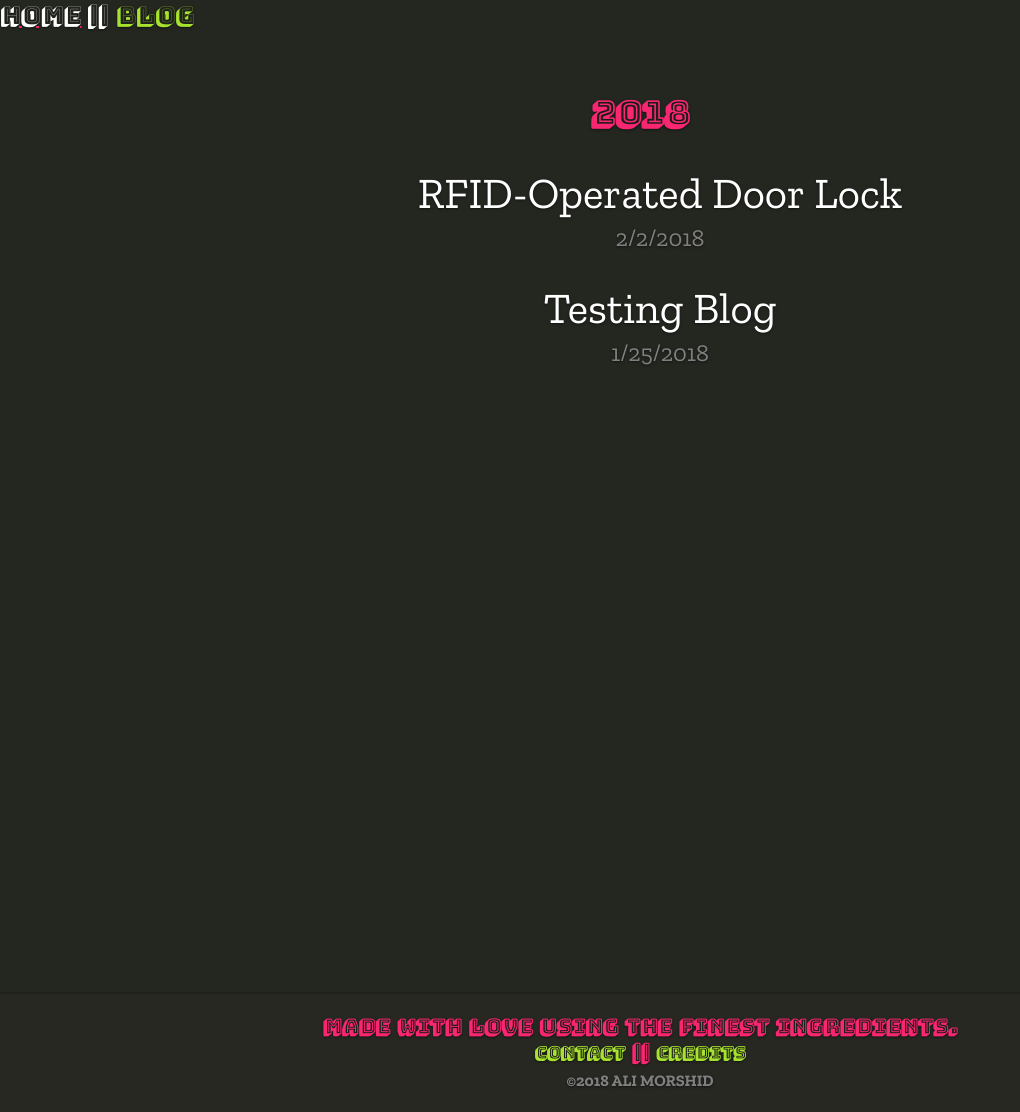
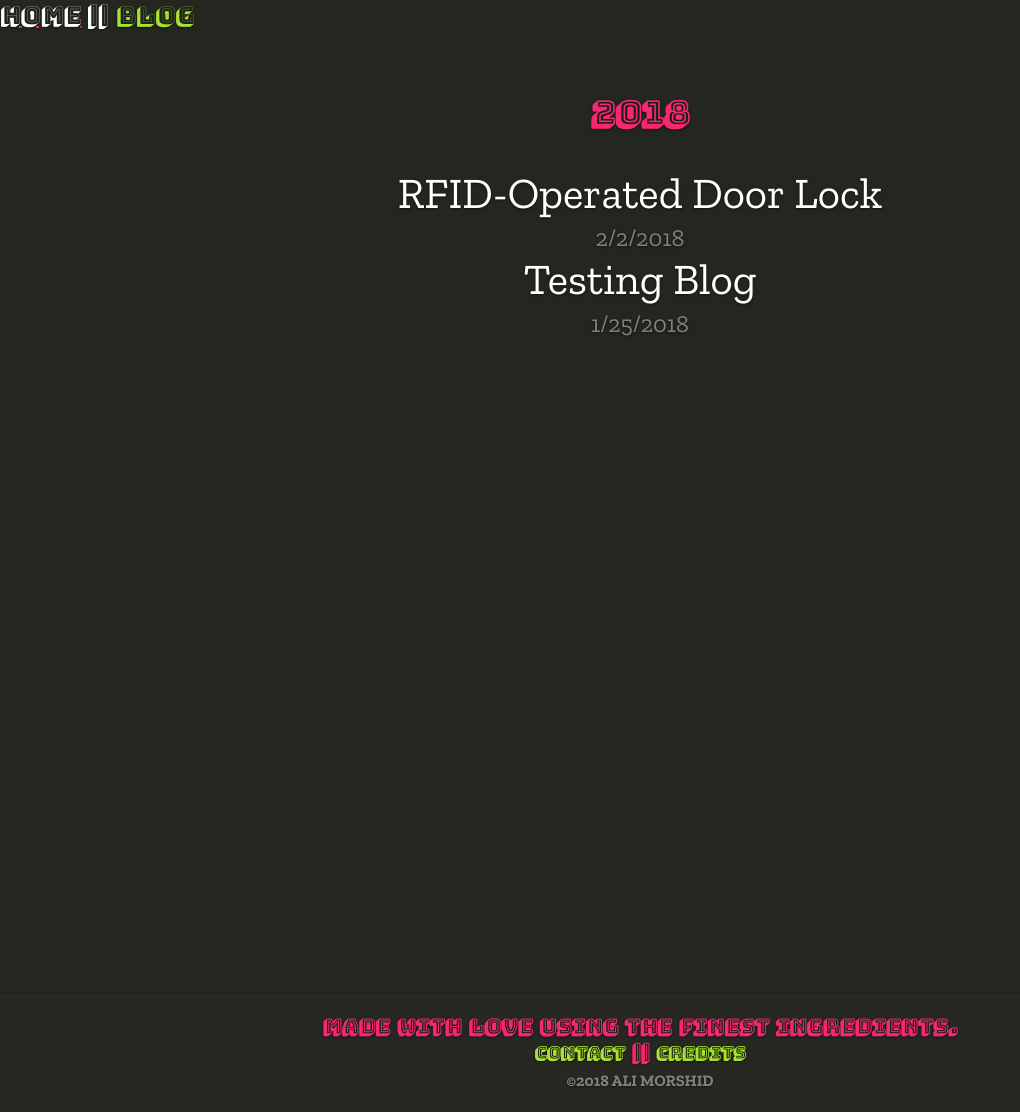
Before and after one commit to aliofyemen/aliofyemen.github.io, a Jekyll site: the page built from blog.html, in a window 1280 px wide. Shown: the whole page, without its empty margins (0-1020 px from the left). Built offline with Jekyll 4.4.1, drawn with Linux system fonts in a browser that asks for light colours; some web fonts are replaced.

Commit message:
fixed issue with post view not centering

```diff
--- a/_includes/posts.html
+++ b/_includes/posts.html
@@ -1,14 +1,12 @@
 {% for post in site.posts %}
   {% assign currentdate = post.date | date: "%Y" %}
   {% if currentdate != date %}
-    {% unless forloop.first %}</ul>{% endunless %}
-    <h3 class="section_title center_text">{{ currentdate }}</h3>
-    <ul>
+    {% unless forloop.first %}</p>{% endunless %}
+    <h3 class="section_title">{{ currentdate }}</h3>
+    <p>
     {% assign date = currentdate %}
   {% endif %}
-    <p>
     	<a id="blog_title" href="{{ post.url }}">{{ post.title }}</a><br>
     	<span id="blog_date">{{ post.date | date: "%-m/%-d/%Y" }}</span><br>
-    </p>
-  {% if forloop.last %}</ul>{% endif %}
+  {% if forloop.last %}</p>{% endif %}
 {% endfor %}
--- a/css/styles.scss
+++ b/css/styles.scss
@@ -330,6 +330,8 @@
 
 .blog_style {
 	text-align: center;
+	padding-left: 10px;
+	padding-right: 10px;
 	font-size: larger;
 	min-height: 100%;
 	position: relative;
```
Also changed, not shown: 3 other files.
